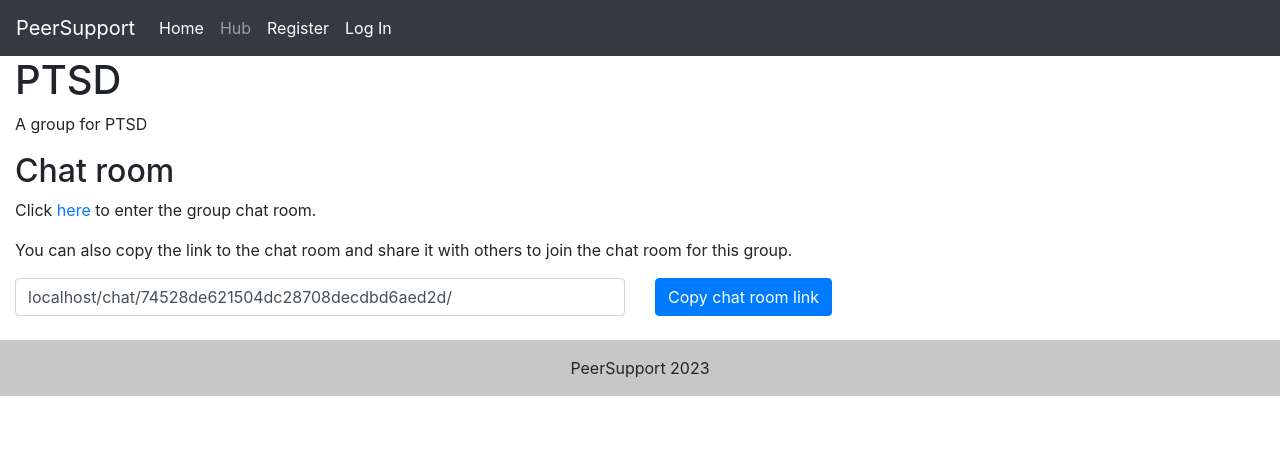
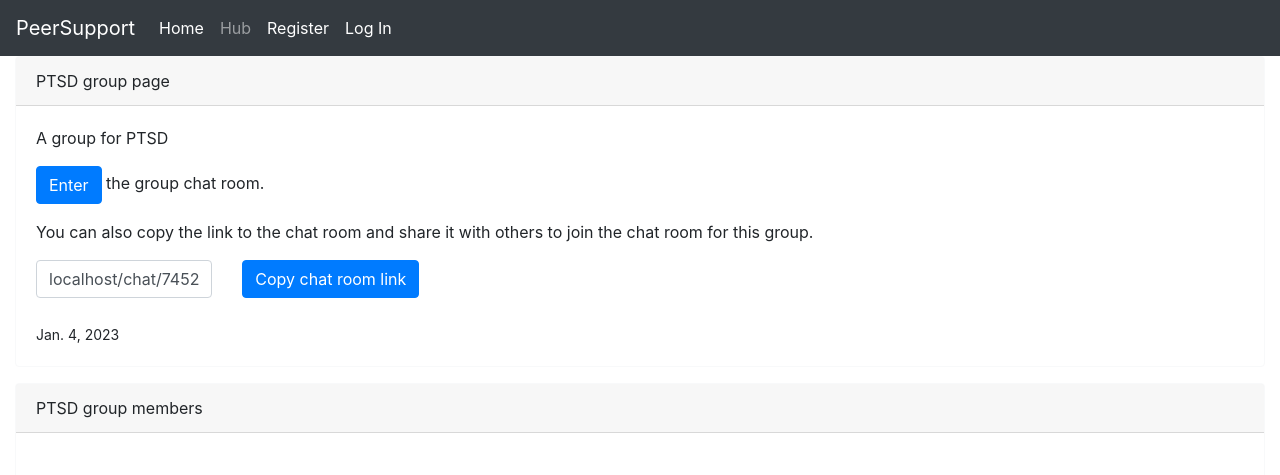
Before and after one commit to AlexeiaW/final, a Django app: page /group/1 in a window 1280 px wide. Shown: the top 475 px of the page. Before the commit the page ends 396 px from the top, so only its background shows below. Run offline with Django 3.2, Linux system fonts and the light colour scheme; data comes from the database, SQL or seed files in the repository; both versions use the stored data as it was after the commit; parts of the project's set-up code (start-up, migrations or seed data) failed here and were passed over; some libraries are stand-ins or nearby versions.

Commit message:
group detail page styling

```diff
--- a/final_main_root/final_main_app/api.py
+++ b/final_main_root/final_main_app/api.py
@@ -135,6 +135,10 @@ def voteApi(request, **kwargs):
         data = request.data
         answer = Answer.objects.get(pk=data['answer_pk'])
 
+        # Users can vote on their own answers
+        if (answer.user.id == request.user.appuser.id):
+            return Response(status=status.HTTP_403_FORBIDDEN)
+
         if data['vote_type'] == 'upvote':
             answer.upvotes = answer.upvotes + 1
         elif data['vote_type'] == 'downvote':
--- a/final_main_root/final_main_app/models.py
+++ b/final_main_root/final_main_app/models.py
@@ -47,6 +47,8 @@ class Group(models.Model):
     name = models.CharField(max_length=30, unique=False, db_index=True)
     description = models.TextField(null=True, blank=True)
     users = models.ManyToManyField(AppUser, related_name='groups')
+    created_on = models.DateTimeField(
+        auto_now_add=True, null=True, blank=True)
 
     def __str__(self):
         return self.name
--- a/final_main_root/final_main_app/templates/group.html
+++ b/final_main_root/final_main_app/templates/group.html
@@ -1,20 +1,43 @@
 {% extends "./base.html" %} {% load bootstrap4 %} {% block content %}
 
-<h1>{{group.name}}</h1>
-<p>{{group.description}}</p>
+<div class="card border-light mb-3">
+    <div class="card-header">{{ group.name }} group page</div>
+    <div class="card-body">
+        <!-- <h5 class="card-title">Here you can find details for {{ group.name }}</h5> -->
+        <p class="card-text">{{group.description }}</p>
+        <p><a class="btn btn-primary" role="button" id="room_url" href="/chat/{{group.chat}}/">Enter</a> the group chat
+            room.</p>
 
-<h2>Chat room</h2>
+        <p>You can also copy the link to the chat room and share it with others to join the chat room for this group.
+        </p>
 
-<p>Click <a id="room_url" href="/chat/{{group.chat}}/">here</a> to enter the group chat room.</p>
+        <div class="row">
+            <div class="col-2">
+                <input class="form-control" type="text" value="{{ request.get_host }}/chat/{{group.chat}}/"
+                    id="myInput">
+            </div>
+            <div class="col">
+                <button type="button" class="btn btn-primary" onclick="myFunction()">Copy chat room link</button>
+            </div>
+        </div>
 
-<p>You can also copy the link to the chat room and share it with others to join the chat room for this group.</p>
+        <footer class="mt-4"><small>{{ group.created_on|date}}</small></footer>
+    </div>
+</div>
 
-<div class="row">
-    <div class="col">
-        <input class="form-control" type="text" value="{{ request.get_host }}/chat/{{group.chat}}/" id="myInput">
-    </div>
-    <div class="col">
-        <button type="button" class="btn btn-primary" onclick="myFunction()">Copy chat room link</button>
+<div class="card border-light mb-3">
+    <div class="card-header">{{ group.name }} group members</div>
+    <div class="card-body results">
+        {% for obj in group.users.all %}
+        <div class="card m-4" style="width:fit-content;">
+            <img class="mx-auto" src="{{obj.images.first.thumbnail.url}}" alt="Card image cap">
+            <div class="card-body">
+                <h5 class="card-title">{{obj.user.username}}</h5>
+                <p class="item">{{obj.user.first_name}} {{obj.user.last_name}}</p>
+                <a href="/add-friend/{{obj.user.username}}" class="card-link">Add friend</a>
+            </div>
+        </div>
+        {% endfor %}
     </div>
 </div>
 
@@ -32,4 +55,11 @@
         });
     }
 </script>
+
+<style>
+    .results {
+        display: flex;
+        flex-wrap: wrap;
+    }
+</style>
 {% endblock %}
--- a/final_main_root/final_main_app/templates/question_list.html
+++ b/final_main_root/final_main_app/templates/question_list.html
@@ -1,11 +1,11 @@
 {% extends "./base.html" %} {% load bootstrap4 %} {% block content %}
 
-<h1>Knowledge Hub</h1>
+<h1 class="mt-4">Knowledge Hub</h1>
 
-<a class="nav-link" href="/ask-question/">Ask a question</a>
+<a class="btn btn-primary" role="button" href="/ask-question/">Ask a question</a>
 
 
-<h3>Search for questions.</h3>
+<h3 class="mt-4">Search for questions.</h3>
 <form id="search_form" class="form-inline" onsubmit="searchQuestions(event)">
     {% csrf_token %}
     <input class="form-control" type="text" name="search_query" value="" placeholder="Search for questions" size="50" />
```
Also changed, not shown: final_main_root/db.sqlite3, final_main_root/final_main_app/migrations/0009_group_created_on.py (added).
